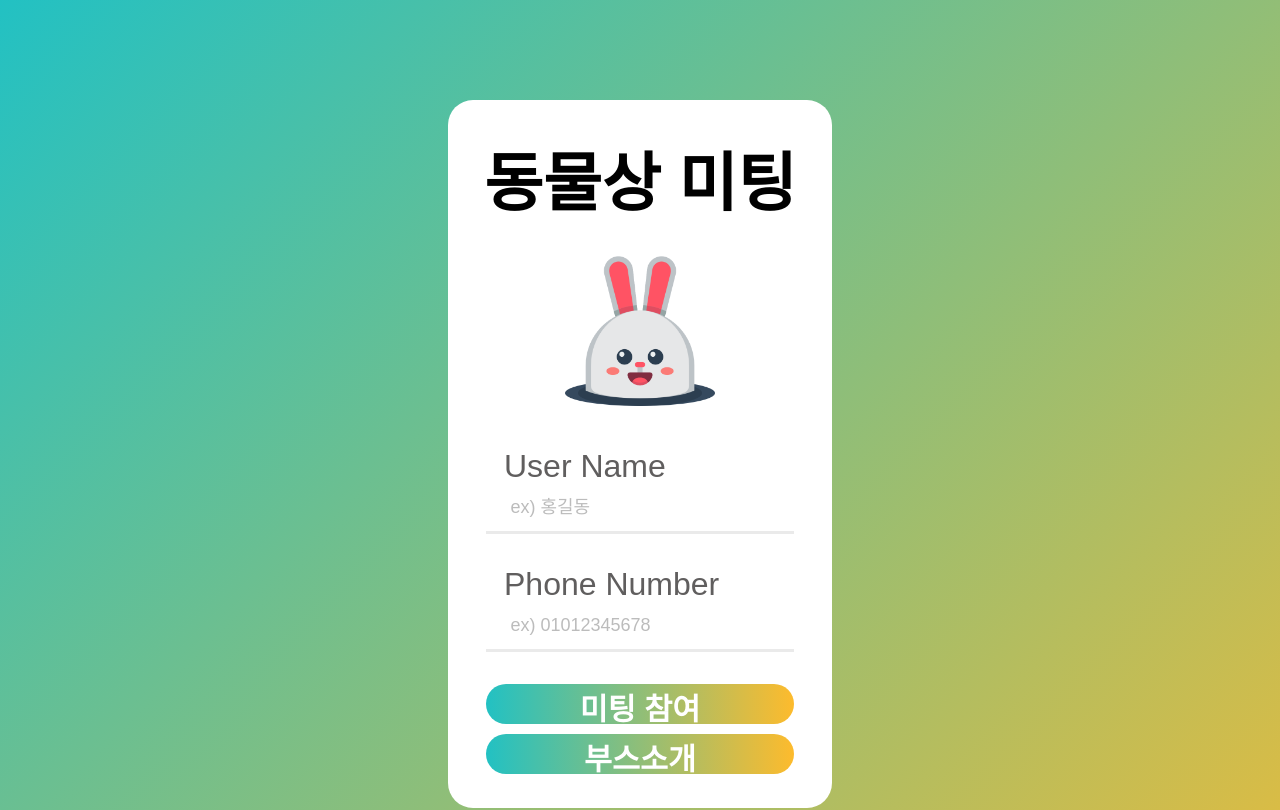
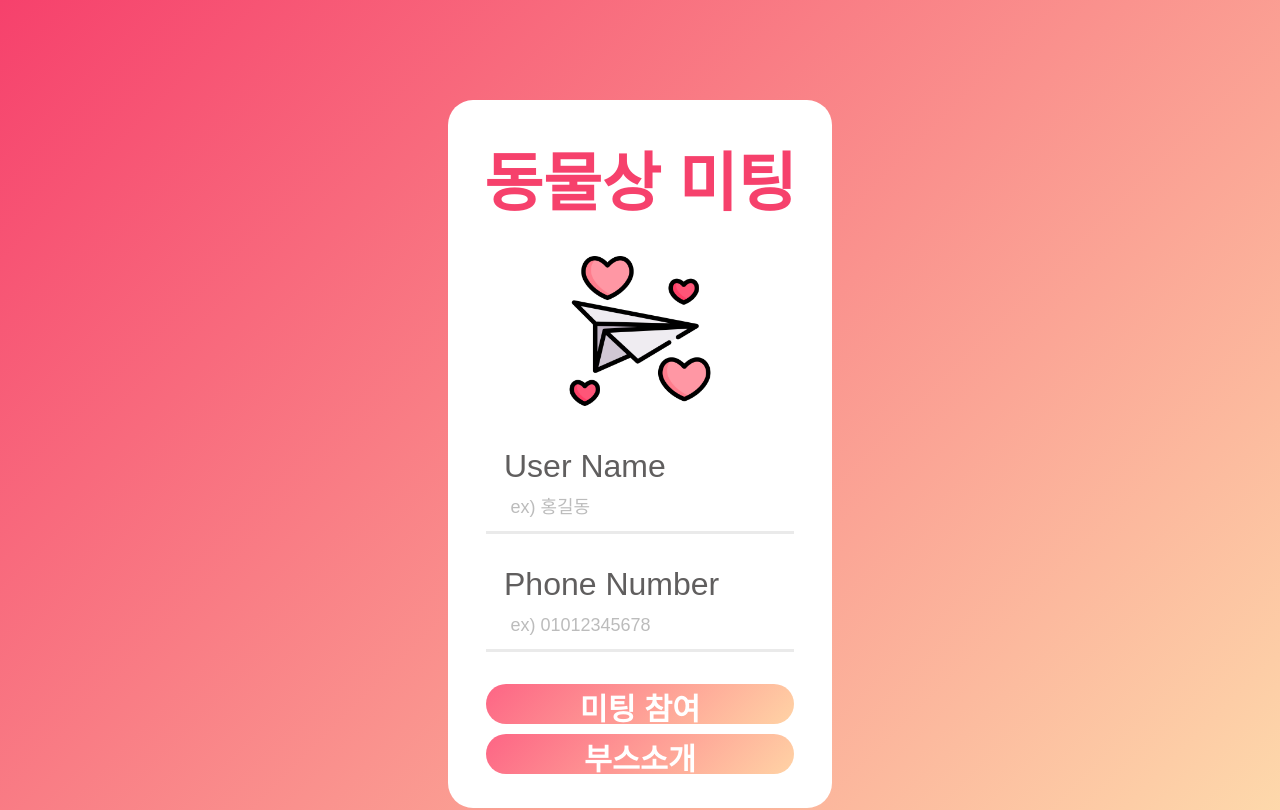
Before and after one commit to rong5026/animal_user, a React (Create React App) app: page / in a window 1280 px wide. Shown: the top 810 px of the page. Built offline with nearby package versions, Linux system fonts and the light colour scheme; no server answers; a web font is replaced by a local one.

Commit message:
[CHANGE] 메인 이미지, 색상변경

```diff
--- a/src/Enter/Enter.css
+++ b/src/Enter/Enter.css
@@ -1,6 +1,9 @@
 body{
   background: rgb(34,193,195);
-  background: linear-gradient(135deg, rgba(34,193,195,1) 0%,     rgba(253,187,45,1) 100%);
+  /* background: linear-gradient(135deg, rgba(34,193,195,1) 0%,     rgba(253,187,45,1) 100%); */
+ background: linear-gradient(135deg,#F6416C 0%,    #FFF6B7 100%);
+ /* background: linear-gradient(135deg,#FD6585 0%,    #FFD3A5 100%); */
+
   height: 140vh;
   width: 100%;
   font-family: 'Dongle', sans-serif;
@@ -28,6 +31,7 @@ html{
   padding: 2rem 0;
   margin: 0;
   font-size: 4rem;
+  color: #F6416C;
 }
 
 .row{
@@ -58,7 +62,7 @@ html{
 }
 
 .row input:focus{
-   box-shadow: inset 0px -3px 0px 0px rgba(34,193,195,0.7);
+   box-shadow: inset 0px -3px 0px 0px #ffbccc;
    outline: none;
 }
 
@@ -88,7 +92,8 @@ html{
   color: white;
   font-weight: 700;
   background: rgb(34,193,195);
-  background: linear-gradient(90deg, rgba(34,193,195,1) 0%,     rgba(253,187,45,1) 100%);
+  background: linear-gradient(135deg,#FD6585 0%,    #FFD3A5 100%);
+  /* background: linear-gradient(90deg, rgba(34,193,195,1) 0%,     rgba(253,187,45,1) 100%); */
   border: 0px;
   cursor: pointer;
   transition: opacity 0.25s ease-out;
--- a/src/Enter/Enter.jsx
+++ b/src/Enter/Enter.jsx
@@ -1,7 +1,10 @@
 import React from 'react'
 import {useState, useEffect} from 'react';
 import "./Enter.css"
-import Rabbit from '../Image/rabbit.png';
+import MainImage from '../Image/rabbit.png';
+import MainImage2 from "../Image/main2.png"
+import MainImage3 from "../Image/main3.png"
+
 import {db} from '../Firebase/FirebaseConfig';
 import {
     addDoc,
@@ -18,7 +21,7 @@ const FormHeader = props => (<h2 id="headerTitle">동물상 미팅</h2>);
 
 const RabbitImage = props => (
     <div id="enter-login">
-        <img className='enter-image' height={"150px"} src={Rabbit} alt='토끼사진'/>
+        <img className='enter-image' height={"150px"} src={MainImage3} alt='토끼사진'/>
     </div>
 );
 
--- a/src/Main/Main.css
+++ b/src/Main/Main.css
@@ -22,8 +22,8 @@
     display: flex;
     flex-direction: row;
     font-size: 2rem;
+    background-color: rgb(234, 234, 234);
     padding-bottom: 20px;
-    background-color: rgb(234, 234, 234);
     border-radius: 25px;
     padding: 2rem 3rem;
 
```
Also changed, not shown: src/Image/main2.png (added), src/Image/main3.png (added).
